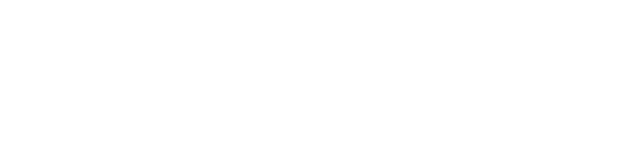
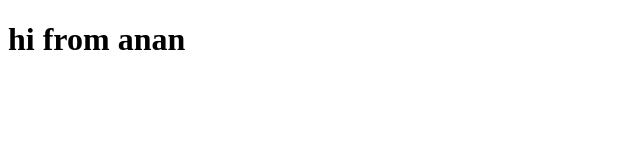
Before and after one commit to aanan27/cicd-pipeline-jenkins-, a plain HTML site: page index.html in a window 1280 px wide. Shown: the whole page, without its empty margins (0-640 px from the left). Drawn offline with Linux system fonts and the light colour scheme.

Commit message:
anan edit

```diff
--- a/index.html
+++ b/index.html
@@ -6,6 +6,7 @@
     <title>Document</title>
 </head>
 <body>
-    <script src="app.js"></script>
+    <h1>hi from anan</h1>
+    <script src="app.js "></script>
 </body>
 </html>
```
